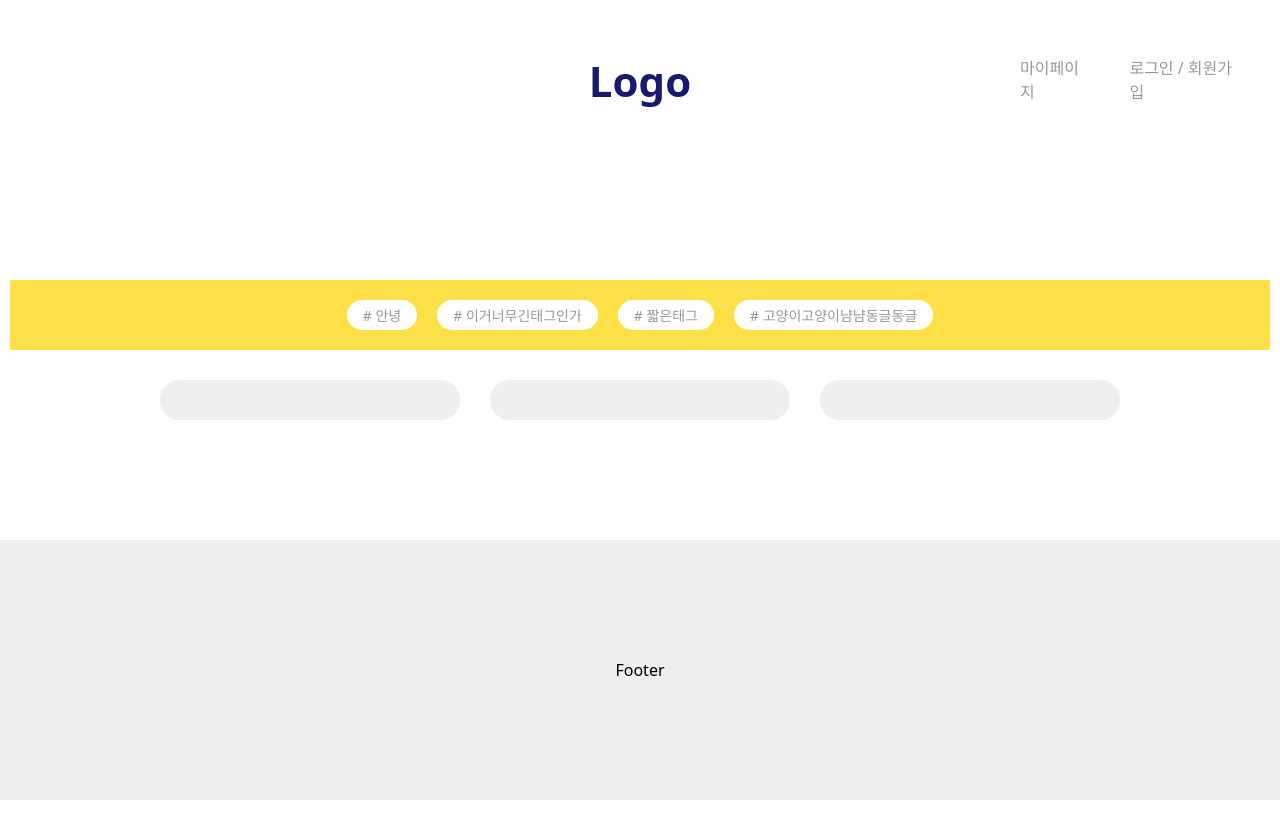
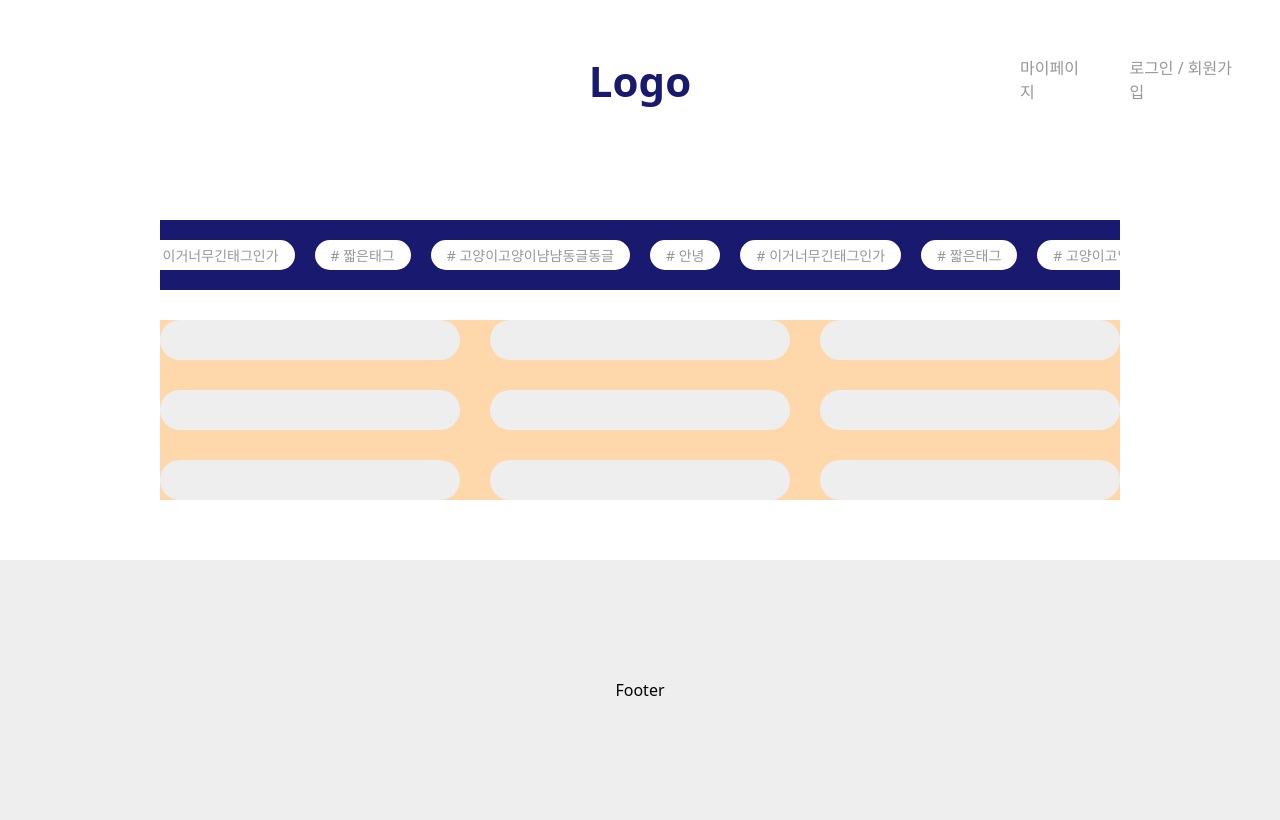
Before and after one commit to ijooha16/u-know-running, a React (Vite) app: page /cafe-results-list in a window 1280 px wide. Built offline with nearby package versions, Linux system fonts and the light colour scheme.

Commit message:
design: 결과 페이지 UI 수정

```diff
--- a/src/pages/CafeResultsList.jsx
+++ b/src/pages/CafeResultsList.jsx
@@ -1,40 +1,43 @@
-import ContentBox from "../components/common/ContentBox"
-import Tag from "../components/common/Tag"
-import cafeImage from "../assets/images/home-pg-img.jpg"
-import pokemonImage from "../assets/images/pokemon-img.jpg"
-import ContentLayout from "../components/layout/ContentLayout"
+import ContentBox from "../components/common/ContentBox";
+import Tag from "../components/common/Tag";
+import cafeImage from "../assets/images/home-pg-img.jpg";
+import pokemonImage from "../assets/images/pokemon-img.jpg";
+import ContentLayout from "../components/layout/ContentLayout";
+import CafeCard from "../components/CafeCard"; // ContentBox 대신 CafeCard를 쓰고 싶은데 지금 api 연결이 안돼서 못하는 중
 
 const CafeResultsList = () => {
-
-
-
-
-
-
-
-
   return (
     <ContentLayout>
-      <div className="bg-yellow-300 flex flex-row items-center justify-center p-5 gap-5 w-full ">
+      <div className="bg-[#191970] flex flex-row items-center justify-center p-5 gap-5 w-[960px] overflow-x-auto whitespace-nowrap">
         {/* 여기 map사용해서 enum 태그들 가져오기 */}
-        <Tag tagText={"안녕"}/>
-        <Tag tagText={"이거너무긴태그인가"}/>
-        <Tag tagText={"짧은태그"}/>
-        <Tag tagText={"고양이고양이냠냠동글동글"}/>
+        <Tag tagText={"안녕"} />
+        <Tag tagText={"이거너무긴태그인가"} />
+        <Tag tagText={"짧은태그"} />
+        <Tag tagText={"고양이고양이냠냠동글동글"} />
+        <Tag tagText={"안녕"} />
+        <Tag tagText={"이거너무긴태그인가"} />
+        <Tag tagText={"짧은태그"} />
+        <Tag tagText={"고양이고양이냠냠동글동글"} />
       </div>
-          <div className="grid grid-cols-3 gap-[30px]">
-            <ContentBox/>
-            <ContentBox/>
-            <ContentBox/>
-          </div>
+      <div className="grid grid-cols-3 gap-[30px] bg-orange-200 mx-auto w-fit">
+        <ContentBox />
+        <ContentBox />
+        <ContentBox />
+        <ContentBox />
+        <ContentBox />
+        <ContentBox />
+        <ContentBox />
+        <ContentBox />
+        <ContentBox />
+      </div>
     </ContentLayout>
-  )
-}
+  );
+};
 
 export default CafeResultsList;
 
-
-{/* <div className="flex flex-row w-3/5 overflow-auto max-h-screen">
+{
+  /* <div className="flex flex-row w-3/5 overflow-auto max-h-screen">
 <ContentBox className={"bg-blue-100 grid grid-rows-1 row-span-full"}>
   <div className="w-full min-h-screen grid gap-2">
     <img src={cafeImage} />
@@ -55,4 +58,5 @@
     <img src={pokemonImage} />
   </div>
 </ContentBox>
-</div> */}
+</div> */
+}
```
